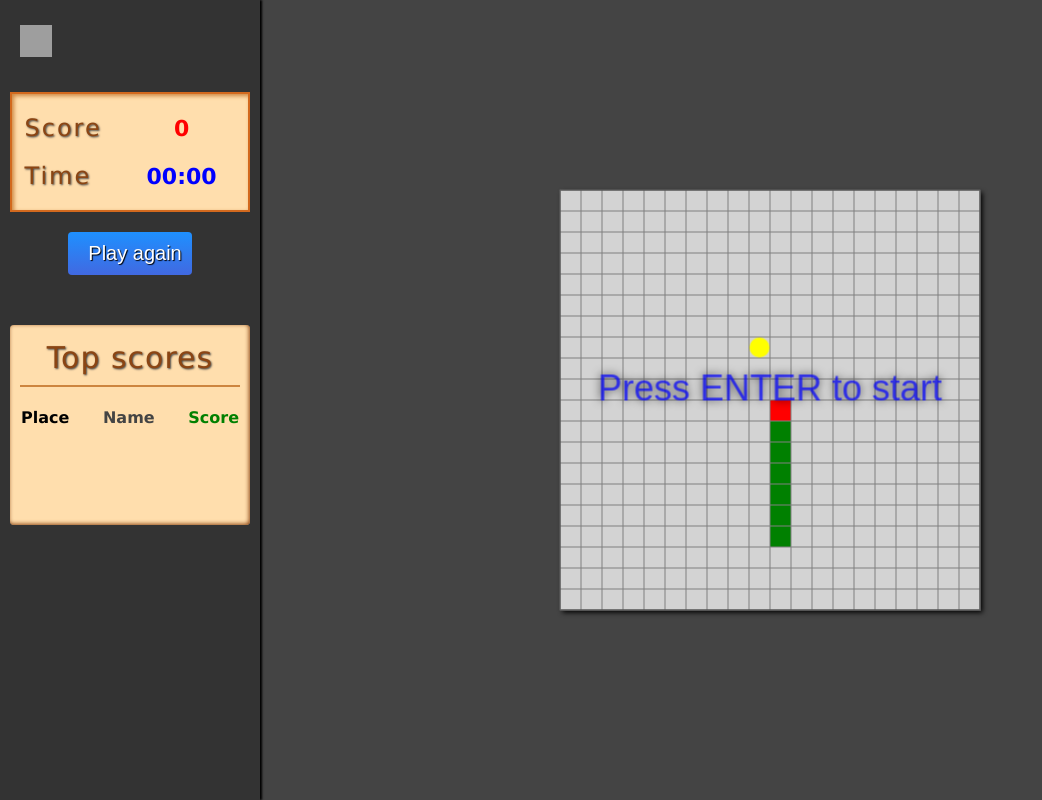
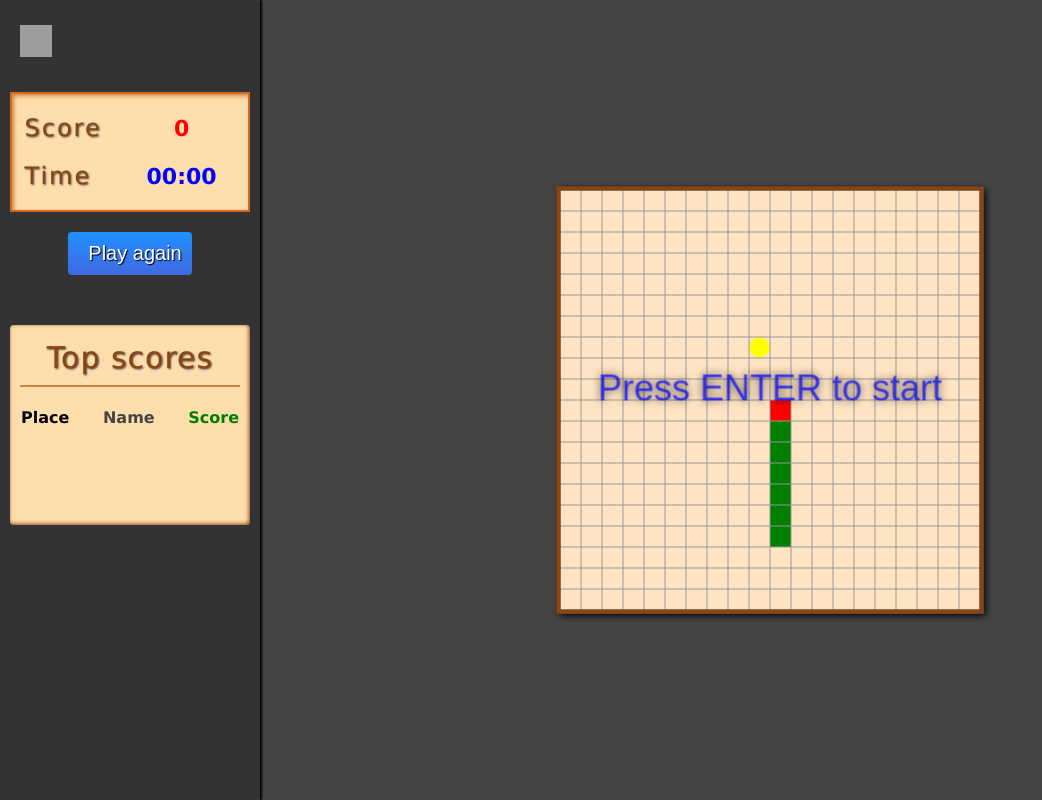
Before and after one commit to ZaluskiDominik/snake-game, a PHP site: page / in a window 1280 px wide. Shown: the whole page, without its empty margins (0-1042 px from the left). Run offline with PHP 8.4, Linux system fonts and the light colour scheme; data that the repository does not hold is empty; some libraries are stand-ins or nearby versions; grey boxes are pictures that could not be loaded.

Commit message:
Changed border of canvas and canvas bacground

```diff
--- a/public/html/css/canvas.css
+++ b/public/html/css/canvas.css
@@ -10,6 +10,6 @@ canvas
     top: 50%;
     left: 50%;
     transform: translate(-50%, -50%);
-    box-shadow: 2px 2px 5px black;
-    border: 1px solid #666;
+    box-shadow: 2px 2px 7px black;
+    border: 4px solid #8B4513;
 }
--- a/public/html/js/field.js
+++ b/public/html/js/field.js
@@ -24,7 +24,7 @@ let field = {
     drawSeparators : function()
     {
         game.ctx.lineWidth = this.separatorWidth;
-        game.ctx.fillStyle = "gray";
+        game.ctx.fillStyle = "#999";
 
         //vericall
         for (let i = 1 ; i < field.numSquares.w ; i++)
@@ -44,7 +44,7 @@ let field = {
     //draws canvas background
     drawBackground : function()
     {
-        game.ctx.fillStyle = "lightgray";
+        game.ctx.fillStyle = "#ffe4c4";
         game.ctx.fillRect(0, 0, game.canvas.width, game.canvas.height);
     },
 
```
Also changed, not shown: 1 other file.
